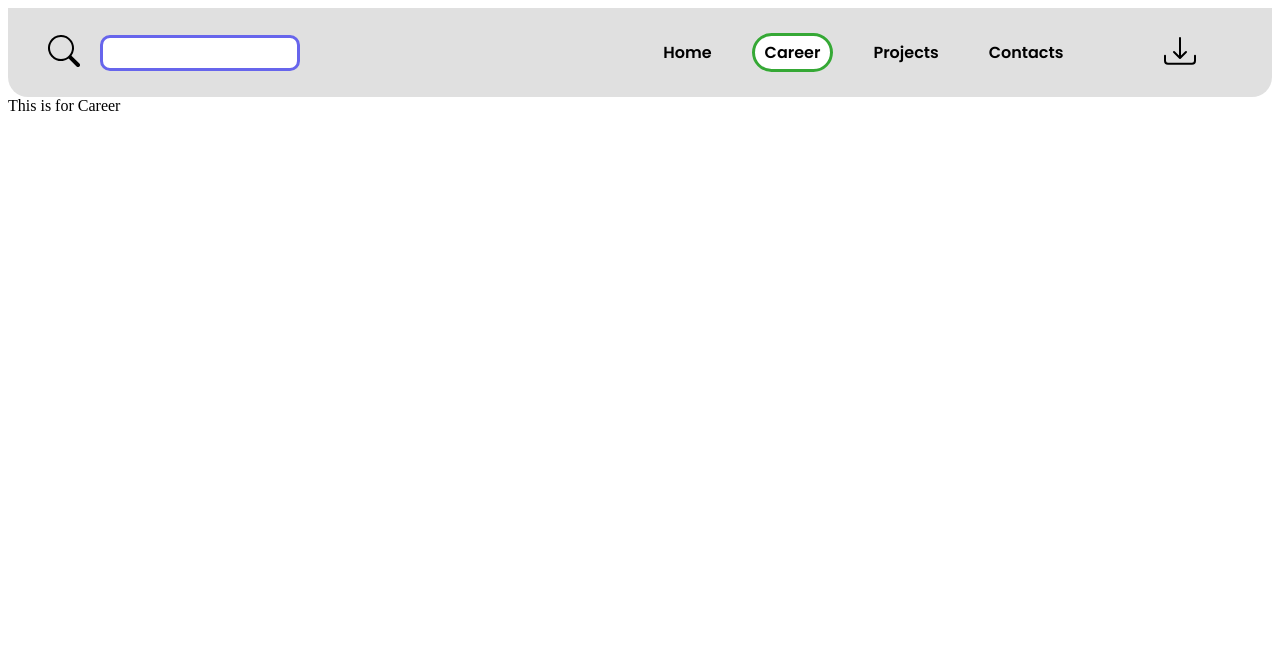
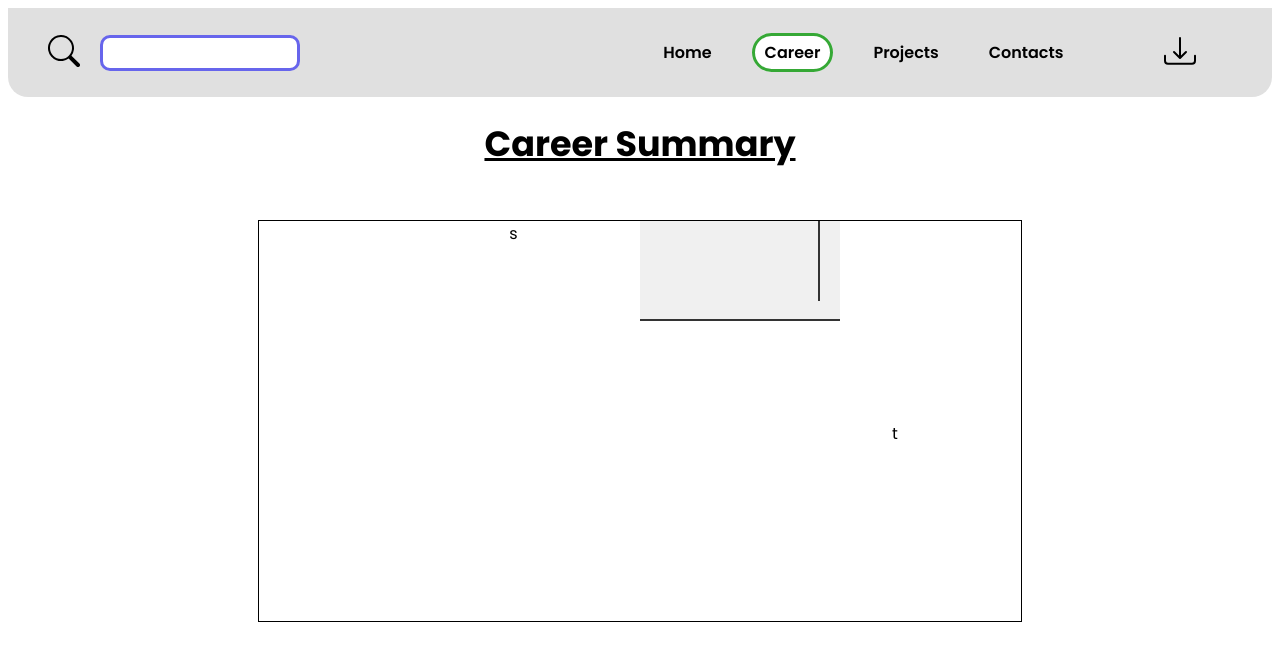
Before and after one commit to jimmanamel/Resume, a React (Create React App) app: page /Career in a window 1280 px wide. Shown: the top 660 px of the page. Built offline with nearby package versions, Linux system fonts and the light colour scheme.

Commit message:
latest changes

```diff
--- /dev/null
+++ b/src/Components/Career/Career.scss
@@ -0,0 +1,66 @@
+.careerContainer{
+    width: 100%;
+    text-align: center;
+    font-family: 'poppins';
+}
+
+.careerHeader{
+    display: inline-block;
+    font-size: 35px;
+    font-weight: 800;
+    padding: 20px;
+}
+
+.careerInnerContainer{
+    display: flex;
+    border: 1px solid;
+    margin: 30px 250px;
+
+    .container1{
+        width: 50%;
+    }
+    .container2{
+        width: 50%;
+    }
+}
+
+.professionalCareer{
+    width: 509px;
+    height: 400px;
+}
+
+.summaryItem{
+    width: 510px;
+    height: 200px;
+}
+
+.career2 {
+      position: relative;
+      width: 200px;
+      height: 100px;
+      background-color: #f0f0f0;
+      overflow: hidden;
+    }
+
+    .career2::before,
+    .career2::after {
+      content: "";
+      position: absolute;
+      background-color: #333; /* Line color */
+    }
+
+    .career2::before {
+      width: 100%;
+      height: 2px; /* Line thickness */
+      bottom: 0;
+      left: 0;
+      margin-top: -20px;
+    }
+
+    .career2::after {
+      width: 2px; /* Line thickness */
+      height: 100%;
+      bottom: 0;
+      right: 0;
+      margin: 20px;
+    }
--- a/src/Components/Career/CareerContainer.js
+++ b/src/Components/Career/CareerContainer.js
@@ -1,7 +1,24 @@
-const CareerContainer=()=>{
-    return(
-        <div>This is for Career</div>
-    )
-}
+import "./Career.scss";
 
-export default CareerContainer
+const CareerContainer = () => {
+  return (
+    <div className="careerContainer">
+      <div className="careerHeader">
+        <u>Career Summary</u>
+      </div>
+      <div className="careerInnerContainer">
+        <div className="container1">
+          <div className="professionalCareer">s</div>
+        </div>
+        <div className="container2">
+          <div className="summaryItem">
+            <div className="career2"></div>
+          </div>
+          <div className="summaryItem">t</div>
+        </div>
+      </div>
+    </div>
+  );
+};
+
+export default CareerContainer;
```
